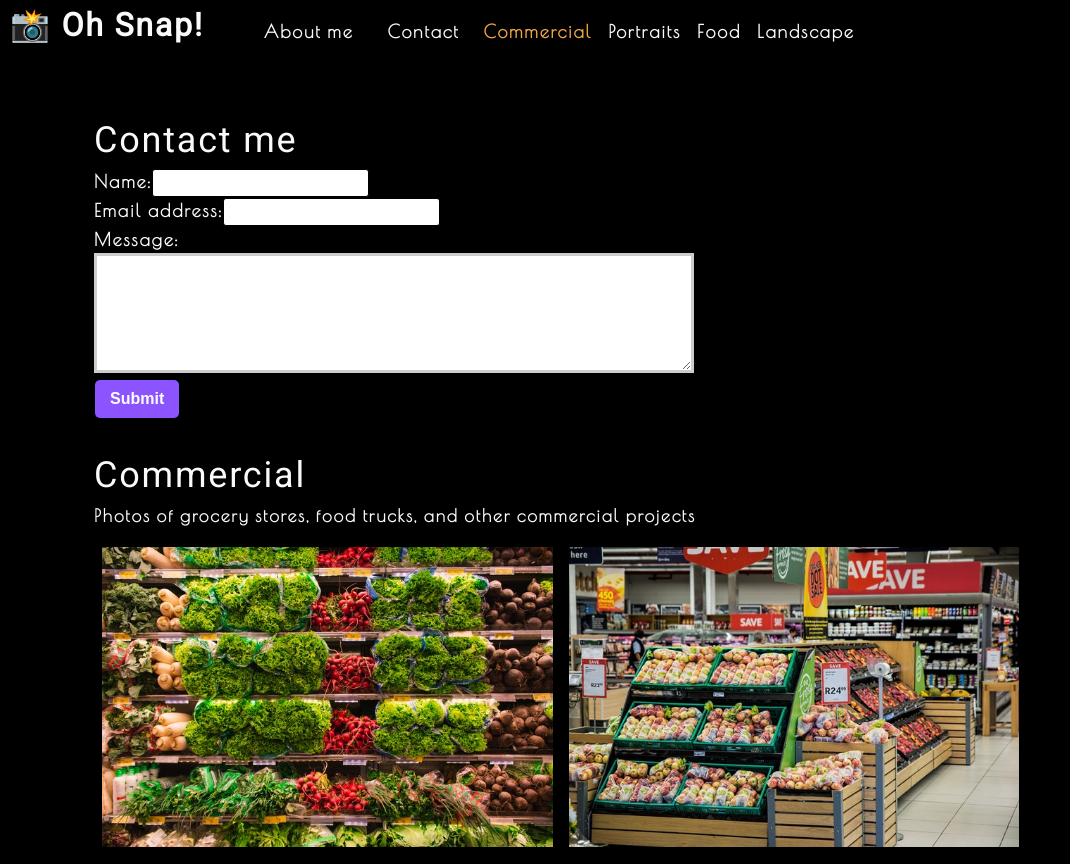
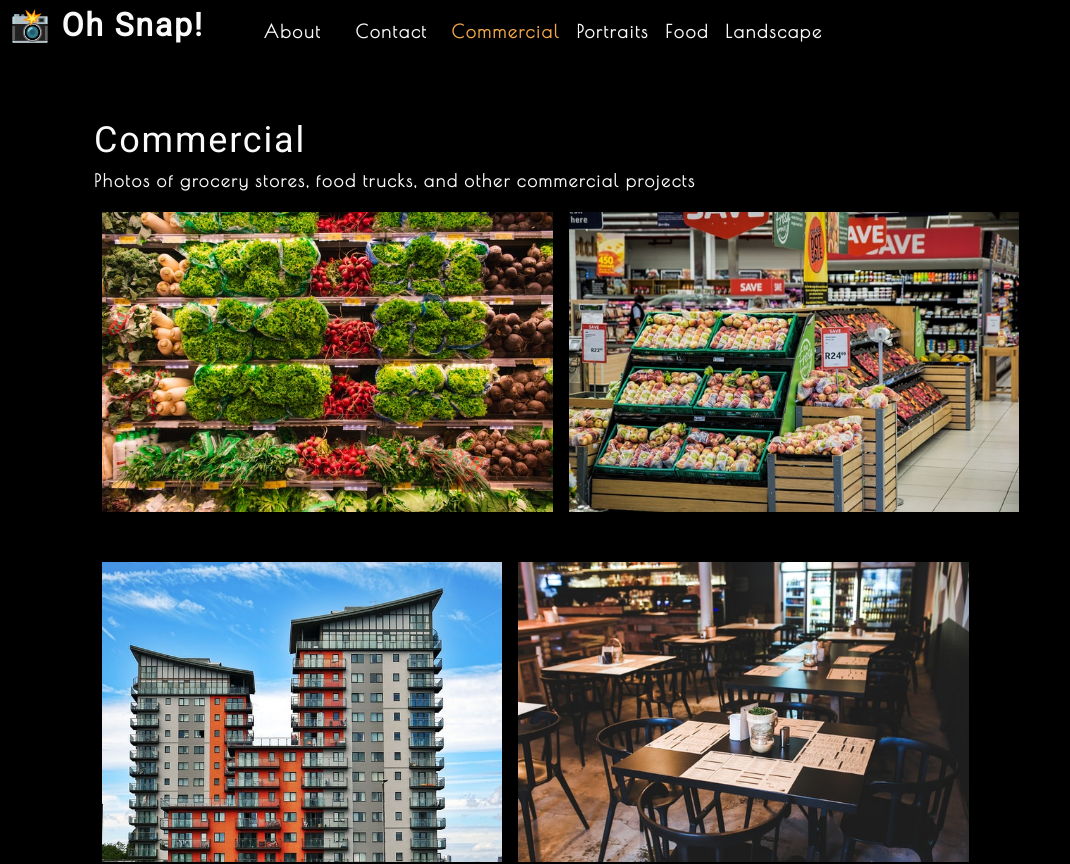
Before and after one commit to ashryan125/photo-port, a React (Create React App) app: page / in a window 1280 px wide. Shown: the top 864 px of the page, without its empty margins (0-1070 px from the left). Built offline with nearby package versions, Linux system fonts and the light colour scheme.

Commit message:
conditionally render contact form and update activeNav link based on selection

```diff
--- a/src/App.js
+++ b/src/App.js
@@ -1,21 +1,27 @@
-import React, { useState } from 'react';
-import Nav from './components/Nav';
-import About from './components/About';
-import Gallery from './components/Gallery';
-import ContactForm from './components/Contact';
+import React, { useState } from "react";
+import Nav from "./components/Nav";
+import About from "./components/About";
+import Gallery from "./components/Gallery";
+import ContactForm from "./components/Contact";
 
 function App() {
   const [categories] = useState([
     {
-      name: 'commercial',
-      description: 'Photos of grocery stores, food trucks, and other commercial projects',
+      name: "commercial",
+      description:
+        "Photos of grocery stores, food trucks, and other commercial projects",
     },
-    { name: 'portraits', description: 'Portraits of people in my life' },
-    { name: 'food', description: 'Delicious delicacies' },
-    { name: 'landscape', description: 'Fields, farmhouses, waterfalls, and the beauty of nature' },
+    { name: "portraits", description: "Portraits of people in my life" },
+    { name: "food", description: "Delicious delicacies" },
+    {
+      name: "landscape",
+      description: "Fields, farmhouses, waterfalls, and the beauty of nature",
+    },
   ]);
 
   const [currentCategory, setCurrentCategory] = useState(categories[0]);
+
+  const [contactSelected, setContactSelected] = useState(false);
 
   return (
     <div>
@@ -23,11 +29,18 @@
         categories={categories}
         setCurrentCategory={setCurrentCategory}
         currentCategory={currentCategory}
+        contactSelected={contactSelected}
+        setContactSelected={setContactSelected}
       ></Nav>
       <main>
-        <ContactForm></ContactForm>
-        <Gallery currentCategory={currentCategory}></Gallery>
-        <About></About>
+        {!contactSelected ? (
+          <>
+            <Gallery currentCategory={currentCategory}></Gallery>
+            <About></About>
+          </>
+        ) : (
+          <ContactForm></ContactForm>
+        )}
       </main>
     </div>
   );
--- a/src/components/Contact/index.js
+++ b/src/components/Contact/index.js
@@ -1,4 +1,5 @@
 import React, { useState } from "react";
+import { validateEmail } from "../../utils/helpers";
 
 function ContactForm() {
   const [formState, setFormState] = useState({
@@ -7,13 +8,32 @@
     message: "",
   });
   const { name, email, message } = formState;
+  const [errorMessage, setErrorMessage] = useState("");
 
   function handleChange(e) {
-    setFormState({ ...formState, [e.target.name]: e.target.value });
+    if (e.target.name === "email") {
+      const isValid = validateEmail(e.target.value);
+
+      if (!isValid) {
+        setErrorMessage("Your email is invalid.");
+      } else {
+        setErrorMessage("");
+      }
+    } else {
+      if (!e.target.value.length) {
+        setErrorMessage(`${e.target.name} is required.`);
+      } else {
+        setErrorMessage("");
+      }
+    }
+
+    if (!errorMessage) {
+      setFormState({ ...formState, [e.target.name]: e.target.value });
+    }
   }
 
   function handleSubmit(e) {
-      e.preventDefault();
+    e.preventDefault();
     console.log(formState);
   }
 
@@ -27,7 +47,7 @@
           <input
             type="text"
             defaultValue={name}
-            onChange={handleChange}
+            onBlur={handleChange}
             name="name"
           ></input>
         </div>
@@ -38,7 +58,7 @@
             type="email"
             defaultValue={email}
             name="email"
-            onChange={handleChange}
+            onBlur={handleChange}
           ></input>
         </div>
         {/* message text area */}
@@ -47,10 +67,15 @@
           <textarea
             name="message"
             defaultValue={message}
-            onChange={handleChange}
+            onBlur={handleChange}
             rows="5"
           />
         </div>
+        {errorMessage && (
+          <div>
+            <p className="error-text">{errorMessage}</p>
+          </div>
+        )}
         {/* submit button */}
         <button type="submit">Submit</button>
       </form>
--- a/src/components/Nav/index.js
+++ b/src/components/Nav/index.js
@@ -2,8 +2,13 @@
 import { capitalizeFirstLetter } from "../../utils/helpers";
 
 function Nav(props) {
-
-  const { categories = [], setCurrentCategory, currentCategory } = props;
+  const {
+    categories = [],
+    setCurrentCategory,
+    currentCategory,
+    contactSelected,
+    setContactSelected,
+  } = props;
 
   useEffect(() => {
     document.title = capitalizeFirstLetter(currentCategory.name);
@@ -23,23 +28,30 @@
       <nav>
         <ul className="flex-row">
           <li className="mx-2">
-            <a data-testid="about" href="#about">
-              About me
+            <a
+              data-testid="about"
+              href="#about"
+              onClick={() => setContactSelected(false)}
+            >
+              About
             </a>
           </li>
-          <li className="mx-2">
-            <span>Contact</span>
+          <li className={`mx-2 ${contactSelected && "navActive"}`}>
+            <span onClick={() => setContactSelected(true)}>Contact</span>
           </li>
           {categories.map((category) => (
             <li
               className={`mx-1 ${
-                currentCategory.name === category.name && "navActive"
+                currentCategory.name === category.name &&
+                !contactSelected &&
+                `navActive`
               }`}
               key={category.name}
             >
               <span
                 onClick={() => {
                   setCurrentCategory(category);
+                  setContactSelected(false);
                 }}
               >
                 {capitalizeFirstLetter(category.name)}
```
